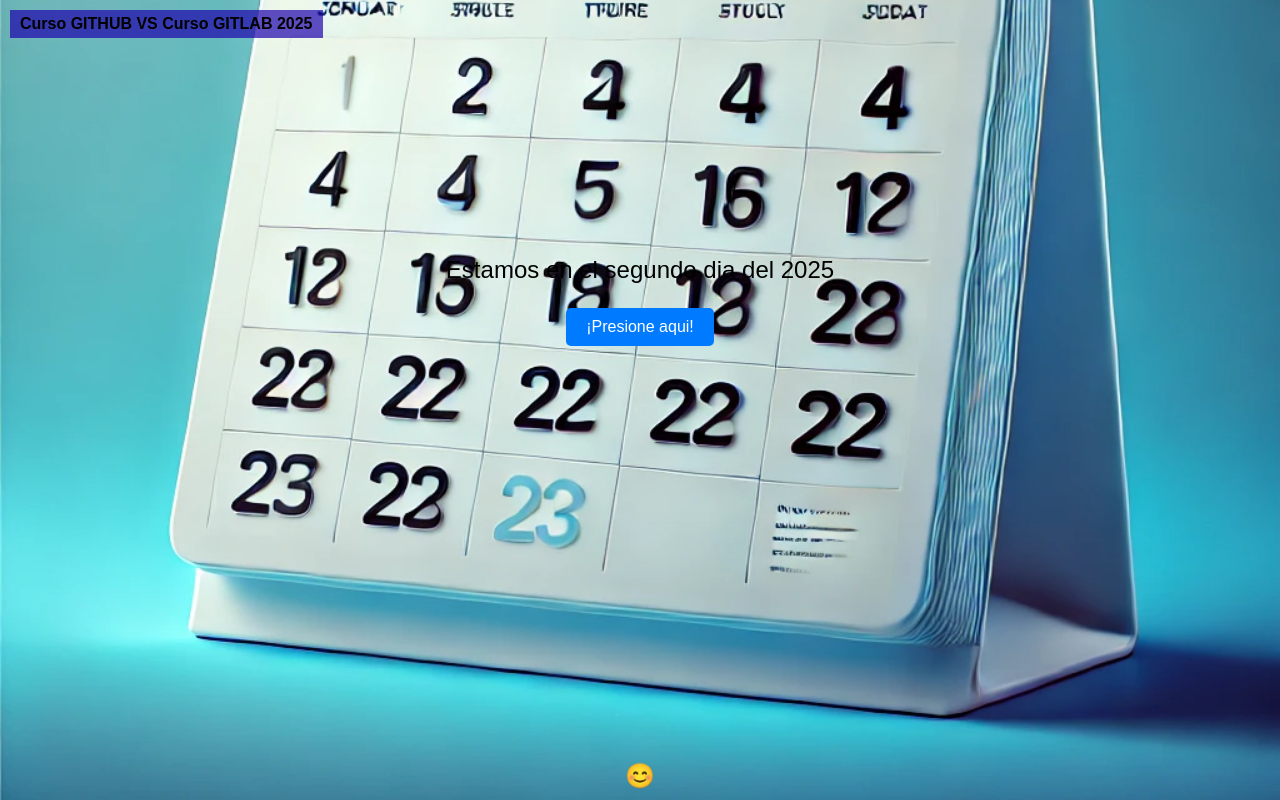
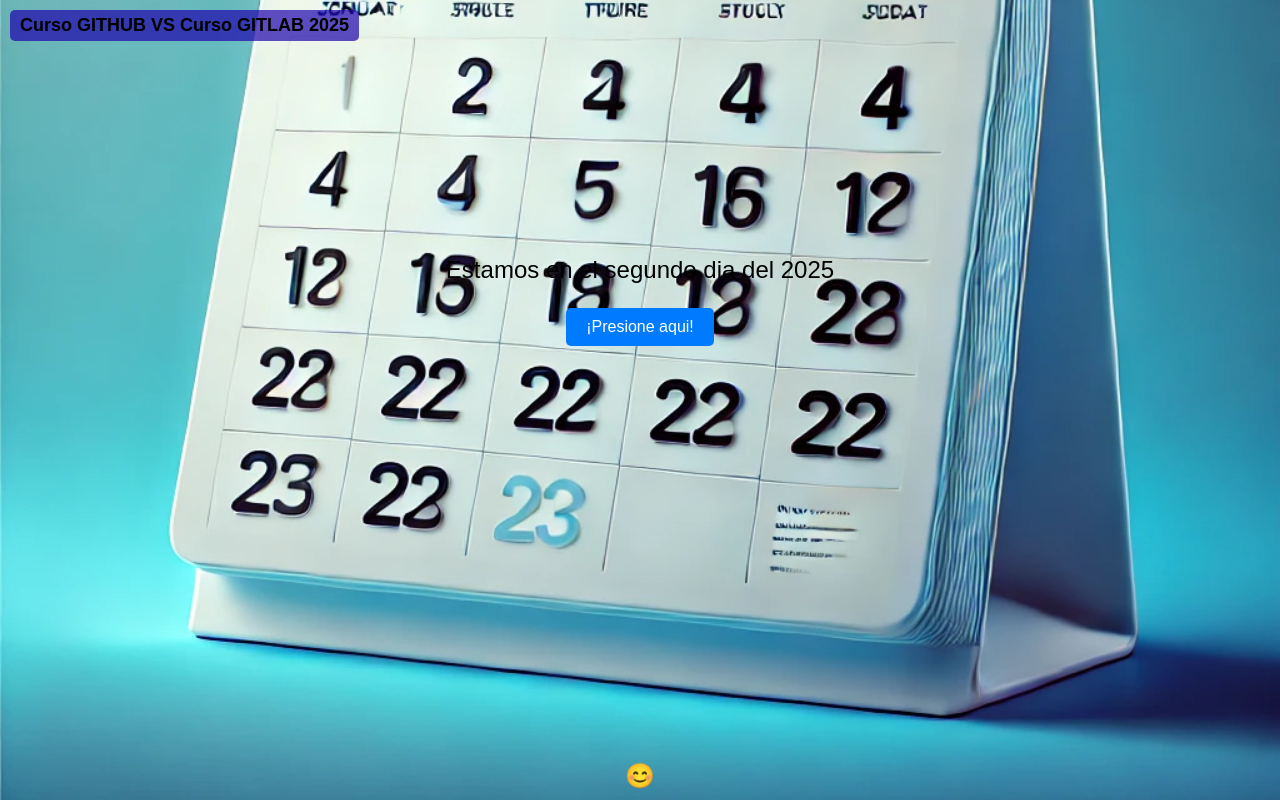
Before and after one commit to jsala382/pagina_prueba_git, an Angular app: page / in a window 1280 px wide. Built offline with nearby package versions, Linux system fonts and the light colour scheme.

Commit message:
Se soluciono el bug nuevo

```diff
--- a/src/app/app.component.css
+++ b/src/app/app.component.css
@@ -14,12 +14,12 @@ button {
     position: fixed;
     top: 10px;
     left: 10px;
-    font-size: ;
+    font-size: 18px;
     font-weight: bold;
     color: black;
     background-color: rgba(30, 4, 173, 0.7); /* Fondo semitransparente */
     padding: 5px 10px;
-    border-radius: 5mx;
+    border-radius: 5px;
   }
 
   .footer {
```
